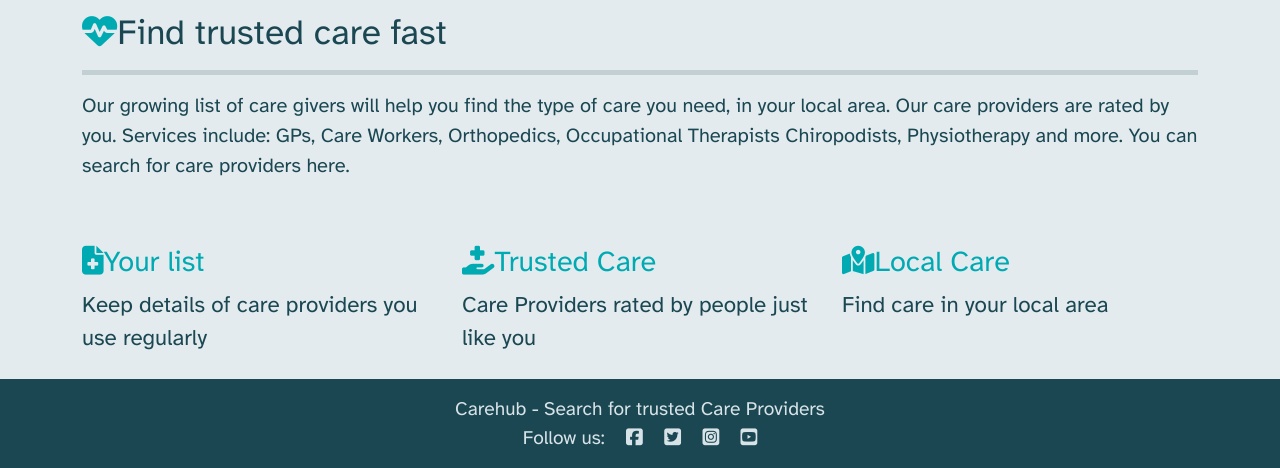
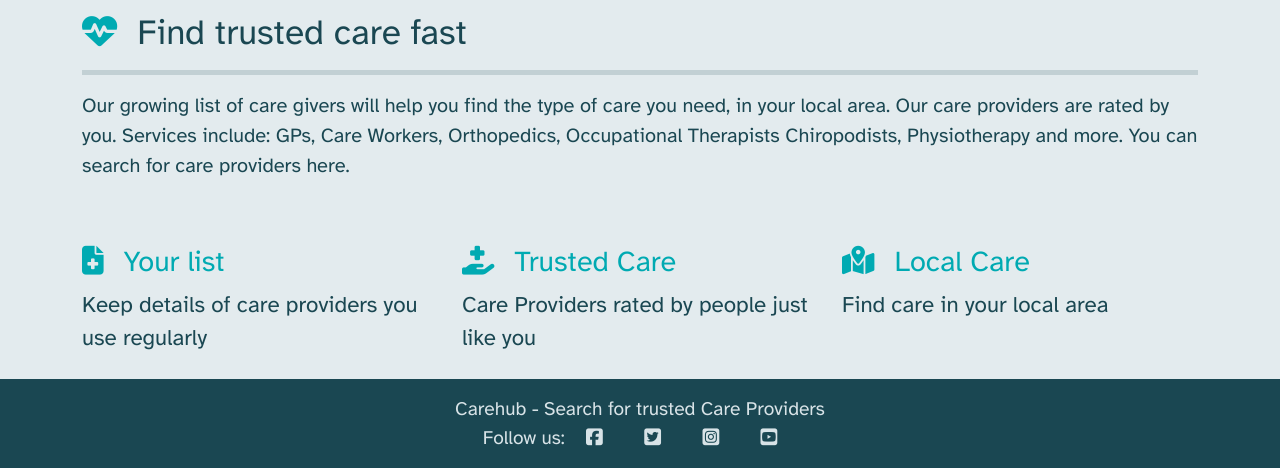
Before and after one commit to RozWelch/CareHub-Project4-2023, a Django app: page / in a window 1280 px wide. Shown: the part 475-943 px from the top of the page. Run offline with Django 3.2, Linux system fonts and the light colour scheme; some libraries are stand-ins or nearby versions; some web fonts are replaced.

Commit message:
Add css for font awesome in base html file

```diff
--- a/static/css/style.css
+++ b/static/css/style.css
@@ -84,6 +84,7 @@ h2 {
 
 i {
     color: #00aab2;
+    margin-right: 20px;
 }
 
 /* Next Section */
--- a/templates/base.html
+++ b/templates/base.html
@@ -18,6 +18,7 @@
         integrity="sha384-gtEjrD/SeCtmISkJkNUaaKMoLD0//ElJ19smozuHV6z3Iehds+3Ulb9Bn9Plx0x4" crossorigin="anonymous">
     </script>
     <link rel="stylesheet" href="{% static 'css/style.css' %}">
+    <link rel="stylesheet" href="https://cdnjs.cloudflare.com/ajax/libs/font-awesome/6.2.1/css/all.min.css" crossorigin="anonymous" referrerpolicy="no-referrer" />
 
 </head>
 
```
